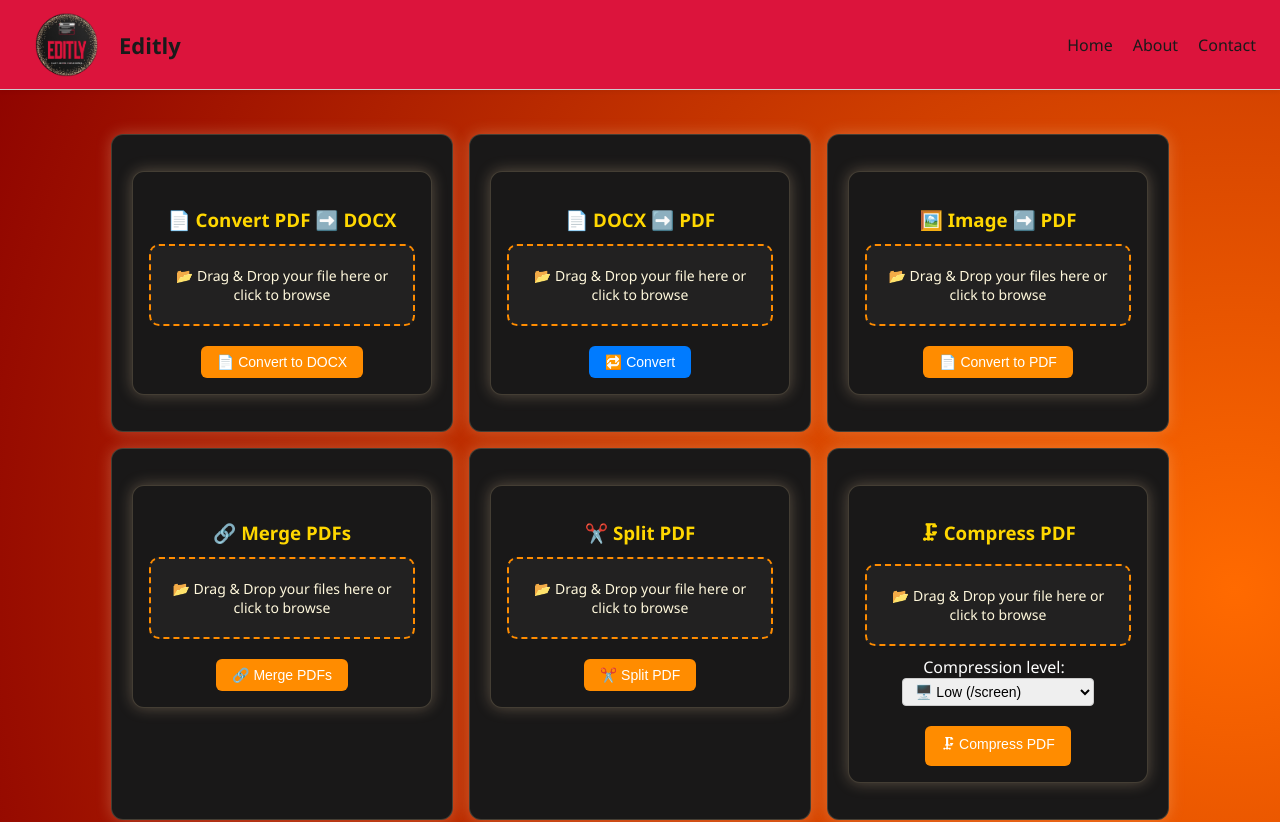
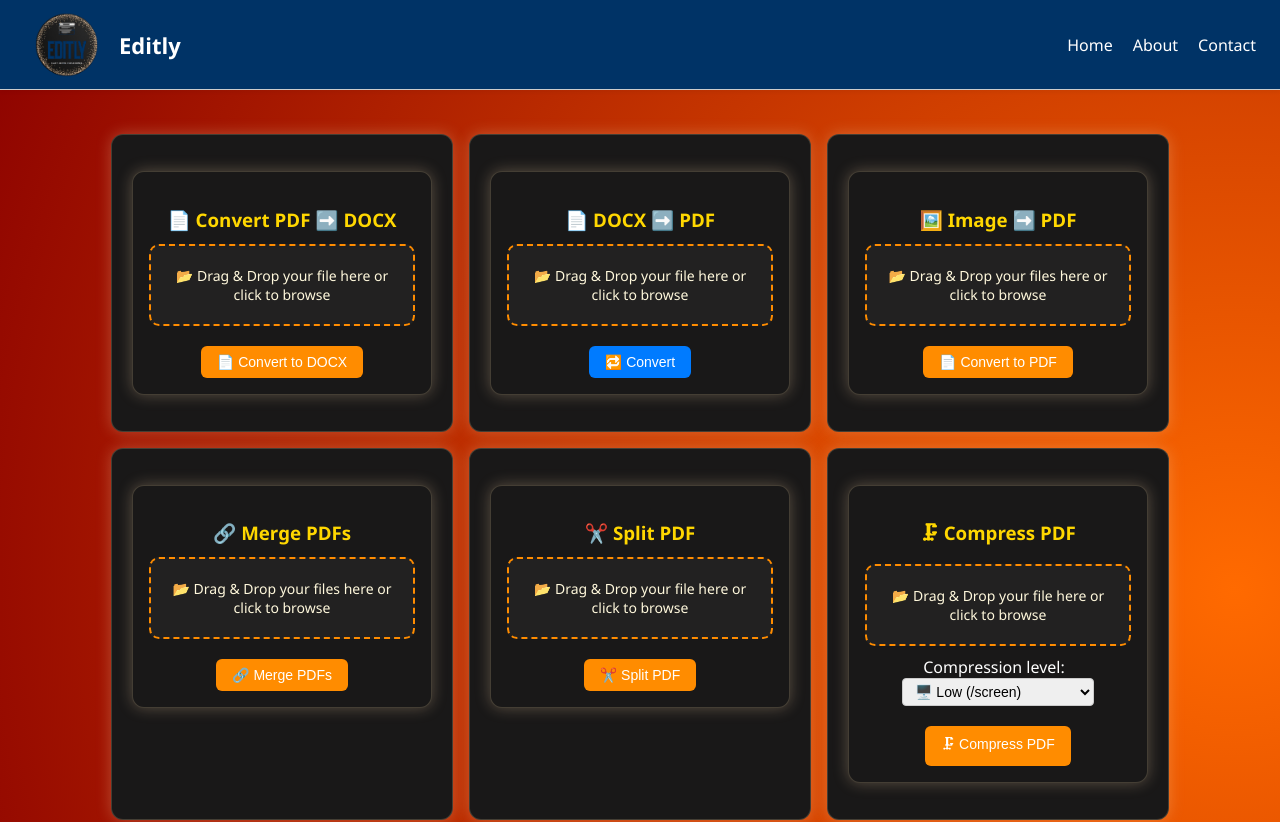
Before and after one commit to Safeedit/editly, a React (Create React App) app: page / in a window 1280 px wide. Shown: the top 822 px of the page. Built offline with nearby package versions, Linux system fonts and the light colour scheme.

Commit message:
Update Navbar.jsx

```diff
--- a/src/components/Navbar.jsx
+++ b/src/components/Navbar.jsx
@@ -5,7 +5,7 @@ function Navbar() {
   return (
     <nav
       style={{
-        background: "#DC143C",
+        background: "#003366", // Deep Blue background for the nav bar
         padding: "12px 24px",
         display: "flex",
         justifyContent: "space-between",
@@ -23,7 +23,7 @@ function Navbar() {
           display: "flex",
           alignItems: "center",
           gap: "10px",
-          color: "#1a1a1a",
+          color: "#FFFFFF", // White text for the logo
           fontSize: "22px",
           textDecoration: "none",
           fontWeight: "bold",
@@ -41,24 +41,24 @@ function Navbar() {
         <Link
           to="/"
           style={navLinkStyle}
-          onMouseOver={(e) => (e.target.style.color = "#ff8c00")}
-          onMouseOut={(e) => (e.target.style.color = "#1a1a1a")}
+          onMouseOver={(e) => (e.target.style.color = "#FF8C00")} // Orange hover color
+          onMouseOut={(e) => (e.target.style.color = "#FFFFFF")} // White text on mouse out
         >
           Home
         </Link>
         <Link
           to="/about"
           style={navLinkStyle}
-          onMouseOver={(e) => (e.target.style.color = "#ff8c00")}
-          onMouseOut={(e) => (e.target.style.color = "#1a1a1a")}
+          onMouseOver={(e) => (e.target.style.color = "#FF8C00")}
+          onMouseOut={(e) => (e.target.style.color = "#FFFFFF")}
         >
           About
         </Link>
         <Link
           to="/contact"
           style={navLinkStyle}
-          onMouseOver={(e) => (e.target.style.color = "#ff8c00")}
-          onMouseOut={(e) => (e.target.style.color = "#1a1a1a")}
+          onMouseOver={(e) => (e.target.style.color = "#FF8C00")}
+          onMouseOut={(e) => (e.target.style.color = "#FFFFFF")}
         >
           Contact
         </Link>
@@ -68,7 +68,7 @@ function Navbar() {
 }
 
 const navLinkStyle = {
-  color: "#1a1a1a",
+  color: "#FFFFFF", // White text for links
   textDecoration: "none",
   fontSize: "16px",
   transition: "color 0.2s ease-in-out",
```
